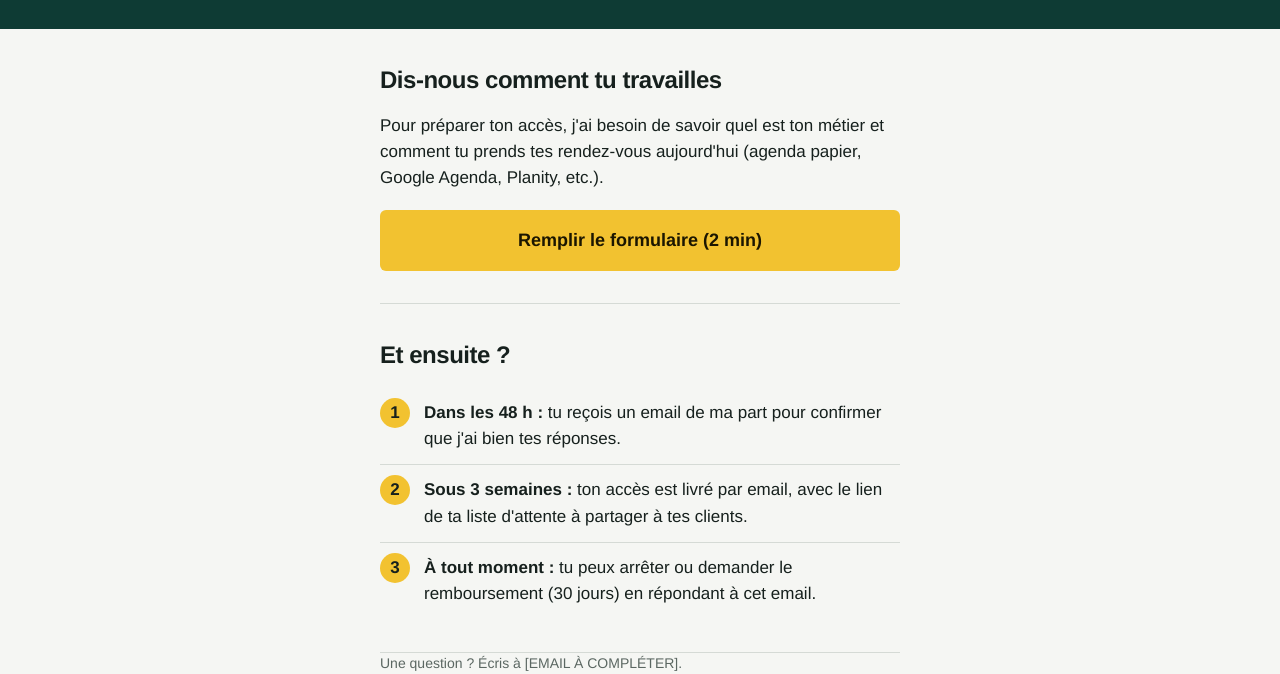
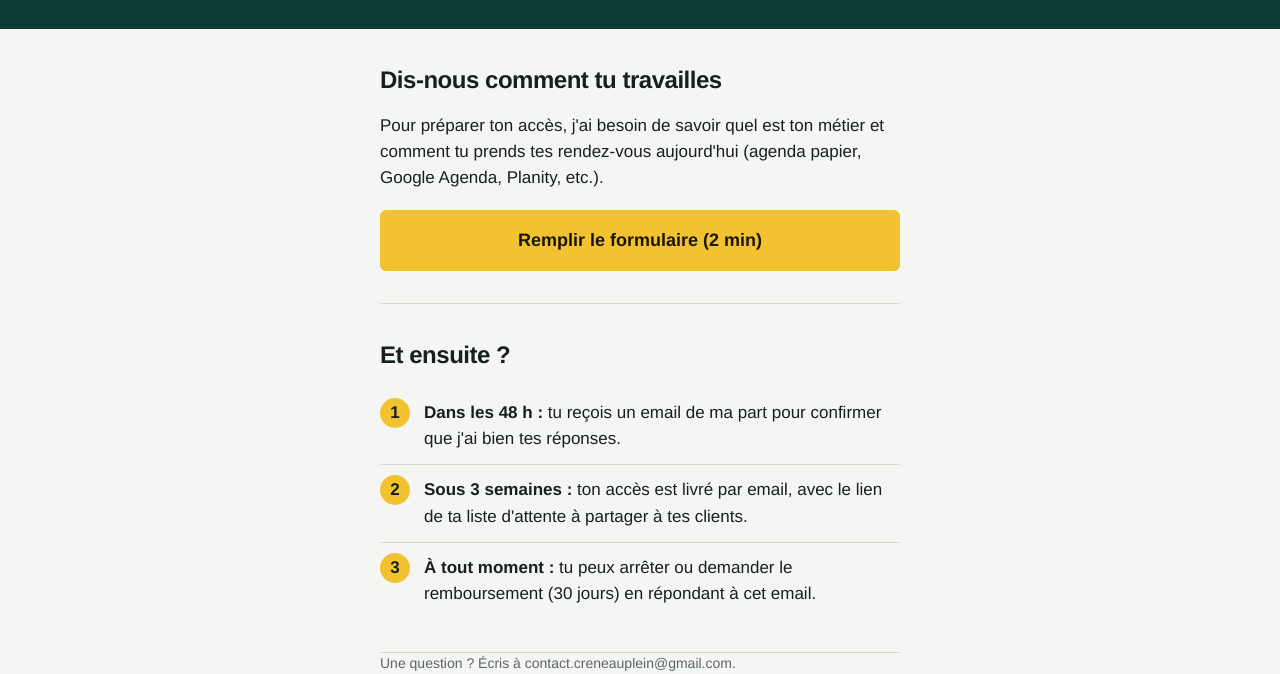
Before and after one commit to marie-vct/Cr-neau-plein, a plain HTML site: page merci.html in a window 1280 px wide. Shown: the part 237-911 px from the top of the page. Drawn offline with Linux system fonts and the light colour scheme.

Commit message:
Add files via upload

```diff
--- a/merci.html
+++ b/merci.html
@@ -47,6 +47,6 @@ footer{padding:24px 0;font-size:14px;color:var(--mute)}
 </ol>
 </section>
 </main>
-<footer class="w"><p>Une question ? Écris à [EMAIL À COMPLÉTER].</p></footer>
+<footer class="w"><p>Une question ? Écris à contact.creneauplein@gmail.com.</p></footer>
 </body>
 </html>
```
